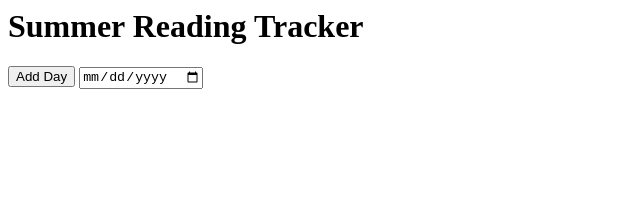
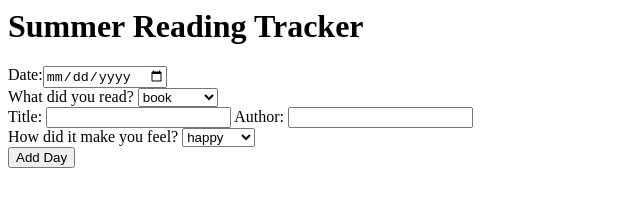
Before and after one commit to xemilyx/srp, a plain HTML site: page index.html in a window 1280 px wide. Shown: the whole page, without its empty margins (0-640 px from the left). Drawn offline with Linux system fonts and the light colour scheme.

Commit message:
change background color to show feelings

```diff
--- a/index.html
+++ b/index.html
@@ -7,8 +7,31 @@
         <h1>Summer Reading Tracker</h1>
 
         <div>
-            <button onclick = "handlers.addDay()">Add Day</button>
-            <input id = "addDayInput" type ="date">
+            <div>
+                <label>Date:</label><input id = "addDayDate" type ="date">
+            </div>
+            <div>
+                <label>What did you read?</label>
+                <select id = "addDayMaterialType">
+                    <option>book</option>
+                    <option>magazine</option>
+                </select>
+            </div>
+            <div>
+                <label>Title: </label><input id = "addDayTitle" type = "text">
+                <label>Author: </label><input id = "addDayAuthor" type = "text">
+            </div>
+            <div>
+                <label>How did it make you feel?</label>
+                <select id = "addDayFeeling">
+                    <option>happy</option>
+                    <option>scared</option>
+                    <option>laughing</option>
+                </select>
+            </div>
+            <div>
+                <button onclick = "handlers.addDay()">Add Day</button>
+            </div>
         </div>
 
         <div>
--- a/script.js
+++ b/script.js
@@ -1,5 +1,7 @@
 var calendar = {
     days: [],
+
+    feelings: {'happy':'lightyellow', 'scared':'gray', 'laughing':'purple'},
 
     displayDays: function() {
         if (this.days.length === 0) {
@@ -8,15 +10,19 @@ var calendar = {
         else {
             this.days.sort(this.compareDays);
             for (var i = 0; i < this.days.length; i++){
-                console.log (this.days[i].date + ": you read today!");
+                console.log (this.days[i].date + ": you read the " +this.days[i].type + ' ' +this.days[i].title + "  today!");
             }
         }
     },
 
-    addDay: function(date) {
+    addDay: function(date, type, title, author, feeling) {
         this.days.push({
             date: date,
-            read: true
+            read: true,
+            type: type,
+            title: title,
+            author: author,
+            feeling: feeling
         })
     },
 
@@ -33,13 +39,21 @@ var calendar = {
 
 var handlers = {
     addDay: function() {
-        var date = document.getElementById('addDayInput');
+        var date = document.getElementById('addDayDate');
+        var type = document.getElementById('addDayMaterialType');
+        var title = document.getElementById('addDayTitle');
+        var author = document.getElementById('addDayAuthor');
+        var feeling = document.getElementById('addDayFeeling');
         if (date.value === '') {
             alert("please enter a valid date!");
         }
         else {
-            calendar.addDay(date.value);
+            calendar.addDay(date.value, type.value, title.value, author.value, feeling.value);
             date.value = '';
+            type.value = '';
+            title.value = '';
+            author.value = '';
+            feeling.value = '';
             views.displayDays();
         }
 
@@ -52,10 +66,12 @@ var views = {
         var dayUl = document.querySelector('ul');
         dayUl.innerHTML = '';
         for (var i = 0; i < calendar.days.length; i++) {
-            var message = 'you read today!';
+            var message = "you read the " +calendar.days[i].type + ' ' +calendar.days[i].title + " today!";
             var date = calendar.days[i].date;
+            var feeling = calendar.days[i].feeling;
             var dayLi = document.createElement('li');
             dayLi.textContent = date + ": " + message;
+            dayLi.style.backgroundColor = calendar.feelings[feeling];
             dayUl.appendChild(dayLi);
         }
     }
```
